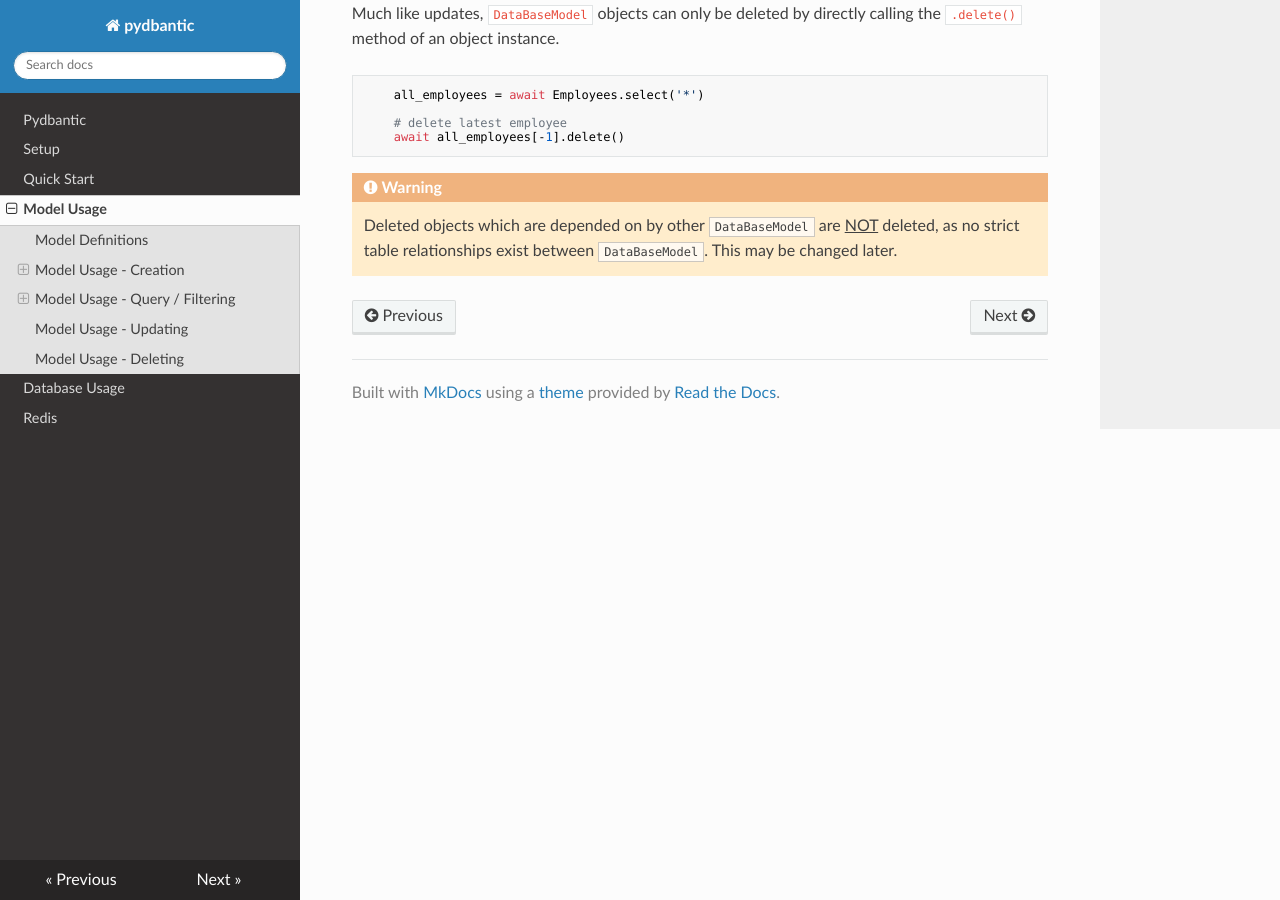
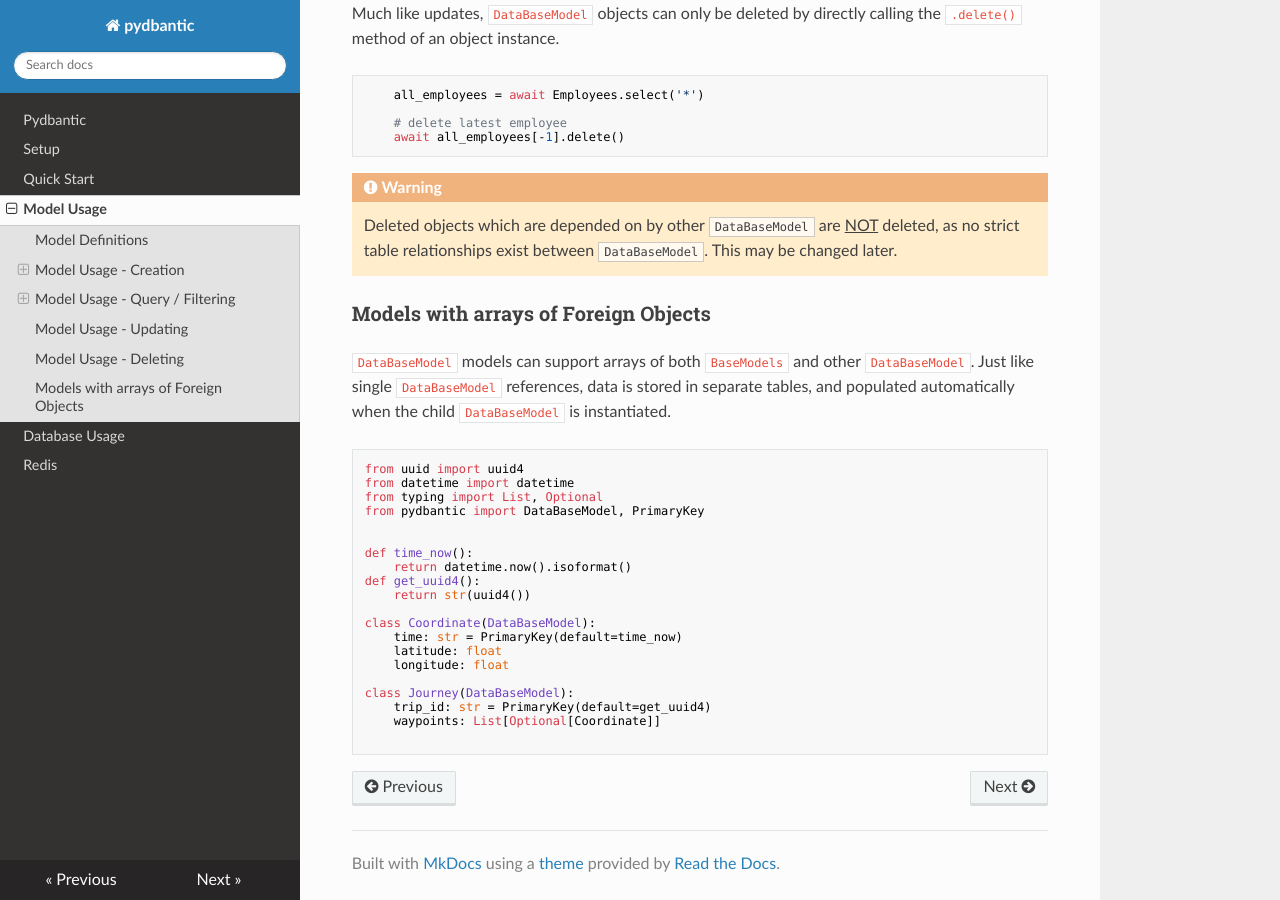
Before and after one commit to codemation/pydbantic, an MkDocs documentation site: the page built from docs/model-usage.md, in a window 1280 px wide and 900 px high, scrolled down 2859 px. Built offline with MkDocs 1.6.1, drawn with Linux system fonts in a browser that asks for light colours; nearby versions of some CDN libraries.

Commit message:
Added Model Usage with Arrays of Foreign DataBaseModels - List[Model] field annotation

````diff
--- a/docs/model-usage.md
+++ b/docs/model-usage.md
@@ -146,3 +146,31 @@ Much like updates, `DataBaseModel` objects can only be deleted by directly calli
 
 !!! WARNING
     Deleted objects which are depended on by other `DataBaseModel` are <u>NOT</u> deleted, as no strict table relationships exist between `DataBaseModel`. This may be changed later.
+
+
+### Models with arrays of Foreign Objects
+
+`DataBaseModel` models can support arrays of both `BaseModels` and other `DataBaseModel`. Just like single `DataBaseModel` references, data is stored in separate tables, and populated automatically when the child `DataBaseModel` is instantiated.
+
+```python
+from uuid import uuid4
+from datetime import datetime
+from typing import List, Optional
+from pydbantic import DataBaseModel, PrimaryKey
+
+
+def time_now():
+    return datetime.now().isoformat()
+def get_uuid4():
+    return str(uuid4())
+
+class Coordinate(DataBaseModel):
+    time: str = PrimaryKey(default=time_now)
+    latitude: float
+    longitude: float
+
+class Journey(DataBaseModel):
+    trip_id: str = PrimaryKey(default=get_uuid4)
+    waypoints: List[Optional[Coordinate]]
+
+```
````
